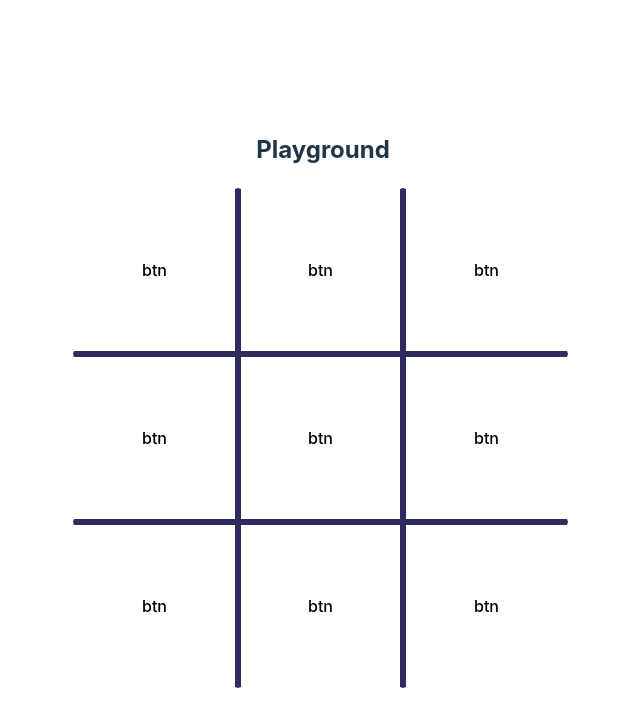
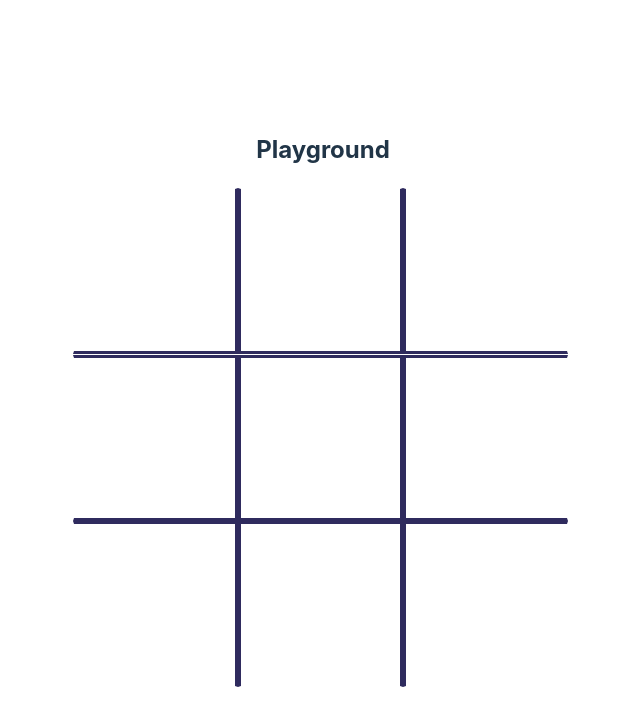
Before and after one commit to ZagSerSan/custom-developing_real-time, a React (Vite) app: page / in a window 1280 px wide. Shown: the top 726 px of the page, without its empty margins (317-957 px from the left). Built offline with nearby package versions, Linux system fonts and the light colour scheme.

Commit message:
winCombination

```diff
--- a/src/components/Playground.jsx
+++ b/src/components/Playground.jsx
@@ -1,21 +1,37 @@
-import React from 'react'
+import React, { useState } from 'react'
 import './playground.css'
+import {winCombination} from '../utils/winCombination'
 
 const Playground = () => {
+  const [state, setState] = useState('X')
+
+  const handleClick = ({target}) => {
+    if (target.textContent !== 'X' && target.textContent !== 'O') {
+      target.textContent = state
+      setState(prev => prev === 'X' ? 'O' : 'X')
+      const allButtons = document.querySelectorAll('.playground-space__btn')
+      const allValues = []
+      allButtons.forEach(btn => {
+        allValues.push(btn.textContent)
+      })
+      console.log(allValues)
+      winCombination(allValues)
+    }
+  }
 
   return (
     <div className='playground'>
       <h2>Playground</h2>
       <div className="playground-space">
-        <button className='playground-space__btn border_btn-1'>btn</button>
-        <button className='playground-space__btn border_btn-2'>btn</button>
-        <button className='playground-space__btn border_btn-3'>btn</button>
-        <button className='playground-space__btn border_btn-4'>btn</button>
-        <button className='playground-space__btn border_btn-5'>btn</button>
-        <button className='playground-space__btn border_btn-6'>btn</button>
-        <button className='playground-space__btn border_btn-7'>btn</button>
-        <button className='playground-space__btn border_btn-8'>btn</button>
-        <button className='playground-space__btn border_btn-9'>btn</button>
+        <button onClick={handleClick} className='playground-space__btn border__btn-1'></button>
+        <button onClick={handleClick} className='playground-space__btn border__btn-2'></button>
+        <button onClick={handleClick} className='playground-space__btn border__btn-3'></button>
+        <button onClick={handleClick} className='playground-space__btn border__btn-4'></button>
+        <button onClick={handleClick} className='playground-space__btn border__btn-5'></button>
+        <button onClick={handleClick} className='playground-space__btn border__btn-6'></button>
+        <button onClick={handleClick} className='playground-space__btn border__btn-7'></button>
+        <button onClick={handleClick} className='playground-space__btn border__btn-8'></button>
+        <button onClick={handleClick} className='playground-space__btn border__btn-9'></button>
       </div>
     </div>
   )
--- a/src/components/playground.css
+++ b/src/components/playground.css
@@ -9,6 +9,9 @@
 }
 .playground-space__btn {
   width: 33%;
+  height: 166px;
+  font-size: 60px;
+  padding: 0;
   border-radius: 0;
   background-color: transparent;
   -webkit-transition: all 0.3s ease 0s;
@@ -21,42 +24,42 @@
 .playground-space__btn:focus {
   outline: 0;
 }
-.playground-space__btn.border_btn-1 {
+.playground-space__btn.border__btn-1 {
   border-right: 3px #2f2b5e solid;
   border-bottom: 3px #2f2b5e solid;
 }
-.playground-space__btn.border_btn-2 {
+.playground-space__btn.border__btn-2 {
   border-right: 3px #2f2b5e solid;
   border-left: 3px #2f2b5e solid;
   border-bottom: 3px #2f2b5e solid;
 }
-.playground-space__btn.border_btn-3 {
+.playground-space__btn.border__btn-3 {
   border-left: 3px #2f2b5e solid;
   border-bottom: 3px #2f2b5e solid;
 }
-.playground-space__btn.border_btn-4 {
+.playground-space__btn.border__btn-4 {
   border-top: 3px #2f2b5e solid;
   border-right: 3px #2f2b5e solid;
   border-bottom: 3px #2f2b5e solid;
 }
-.playground-space__btn.border_btn-5 {
+.playground-space__btn.border__btn-5 {
   border: 3px #2f2b5e solid;
 }
-.playground-space__btn.border_btn-6 {
+.playground-space__btn.border__btn-6 {
   border-top: 3px #2f2b5e solid;
   border-left: 3px #2f2b5e solid;
   border-bottom: 3px #2f2b5e solid;
 }
-.playground-space__btn.border_btn-7 {
+.playground-space__btn.border__btn-7 {
   border-top: 3px #2f2b5e solid;
   border-right: 3px #2f2b5e solid;
 }
-.playground-space__btn.border_btn-8 {
+.playground-space__btn.border__btn-8 {
   border-right: 3px #2f2b5e solid;
   border-left: 3px #2f2b5e solid;
   border-top: 3px #2f2b5e solid;
 }
-.playground-space__btn.border_btn-9 {
+.playground-space__btn.border__btn-9 {
   border-top: 3px #2f2b5e solid;
   border-left: 3px #2f2b5e solid;
 }
--- a/src/components/playground.scss
+++ b/src/components/playground.scss
@@ -13,6 +13,9 @@ $border_size: 3px;
 
   &__btn {
     width: 33%;
+    height: 166px;
+    font-size: 60px;
+    padding: 0;
     border-radius: 0;
     background-color: transparent;
     transition: all 0.3s ease 0s;
@@ -26,42 +29,42 @@ $border_size: 3px;
     }
 
     &.border {
-      &_btn-1 {
+      &__btn-1 {
         border-right: $border_size $border_color solid;
         border-bottom: $border_size $border_color solid;
       }
-      &_btn-2 {
+      &__btn-2 {
         border-right: $border_size $border_color solid;
         border-left: $border_size $border_color solid;
         border-bottom: $border_size $border_color solid;
       }
-      &_btn-3 {
+      &__btn-3 {
         border-left: $border_size $border_color solid;
         border-bottom: $border_size $border_color solid;
       }
-      &_btn-4 {
+      &__btn-4 {
         border-top: $border_size $border_color solid;
         border-right: $border_size $border_color solid;
         border-bottom: $border_size $border_color solid;
       }
-      &_btn-5 {
+      &__btn-5 {
         border: $border_size $border_color solid;
       }
-      &_btn-6 {
+      &__btn-6 {
         border-top: $border_size $border_color solid;
         border-left: $border_size $border_color solid;
         border-bottom: $border_size $border_color solid;
       }
-      &_btn-7 {
+      &__btn-7 {
         border-top: $border_size $border_color solid;
         border-right: $border_size $border_color solid;
       }
-      &_btn-8 {
+      &__btn-8 {
         border-right: $border_size $border_color solid;
         border-left: $border_size $border_color solid;
         border-top: $border_size $border_color solid;
       }
-      &_btn-9 {
+      &__btn-9 {
         border-top: $border_size $border_color solid;
         border-left: $border_size $border_color solid;
       }
--- /dev/null
+++ b/src/utils/winCombination.js
@@ -0,0 +1,31 @@
+export const winCombination = (allValues) => {
+  if (
+    // X - rows
+    (allValues[0] === 'X' && allValues[1] === 'X' && allValues[2] === 'X') ||
+    (allValues[3] === 'X' && allValues[4] === 'X' && allValues[5] === 'X') ||
+    (allValues[6] === 'X' && allValues[7] === 'X' && allValues[8] === 'X') ||
+    // X - cols
+    (allValues[0] === 'X' && allValues[3] === 'X' && allValues[6] === 'X') ||
+    (allValues[1] === 'X' && allValues[4] === 'X' && allValues[3] === 'X') ||
+    (allValues[2] === 'X' && allValues[5] === 'X' && allValues[8] === 'X') ||
+    // X - пересечение
+    (allValues[0] === 'X' && allValues[4] === 'X' && allValues[8] === 'X') ||
+    (allValues[2] === 'X' && allValues[4] === 'X' && allValues[6] === 'X')
+  ) {
+    console.log('X - is win!')
+  } else if (
+    // O - rows
+    (allValues[0] === 'O' && allValues[1] === 'O' && allValues[2] === 'O') ||
+    (allValues[3] === 'O' && allValues[4] === 'O' && allValues[5] === 'O') ||
+    (allValues[6] === 'O' && allValues[7] === 'O' && allValues[8] === 'O') ||
+    // O - cols
+    (allValues[0] === 'O' && allValues[3] === 'O' && allValues[6] === 'O') ||
+    (allValues[1] === 'O' && allValues[4] === 'O' && allValues[3] === 'O') ||
+    (allValues[2] === 'O' && allValues[5] === 'O' && allValues[8] === 'O') ||
+    // O - пересечение
+    (allValues[0] === 'O' && allValues[4] === 'O' && allValues[8] === 'O') ||
+    (allValues[2] === 'O' && allValues[4] === 'O' && allValues[6] === 'O')
+  ) {
+    console.log('O - is win!')
+  }
+}
```
